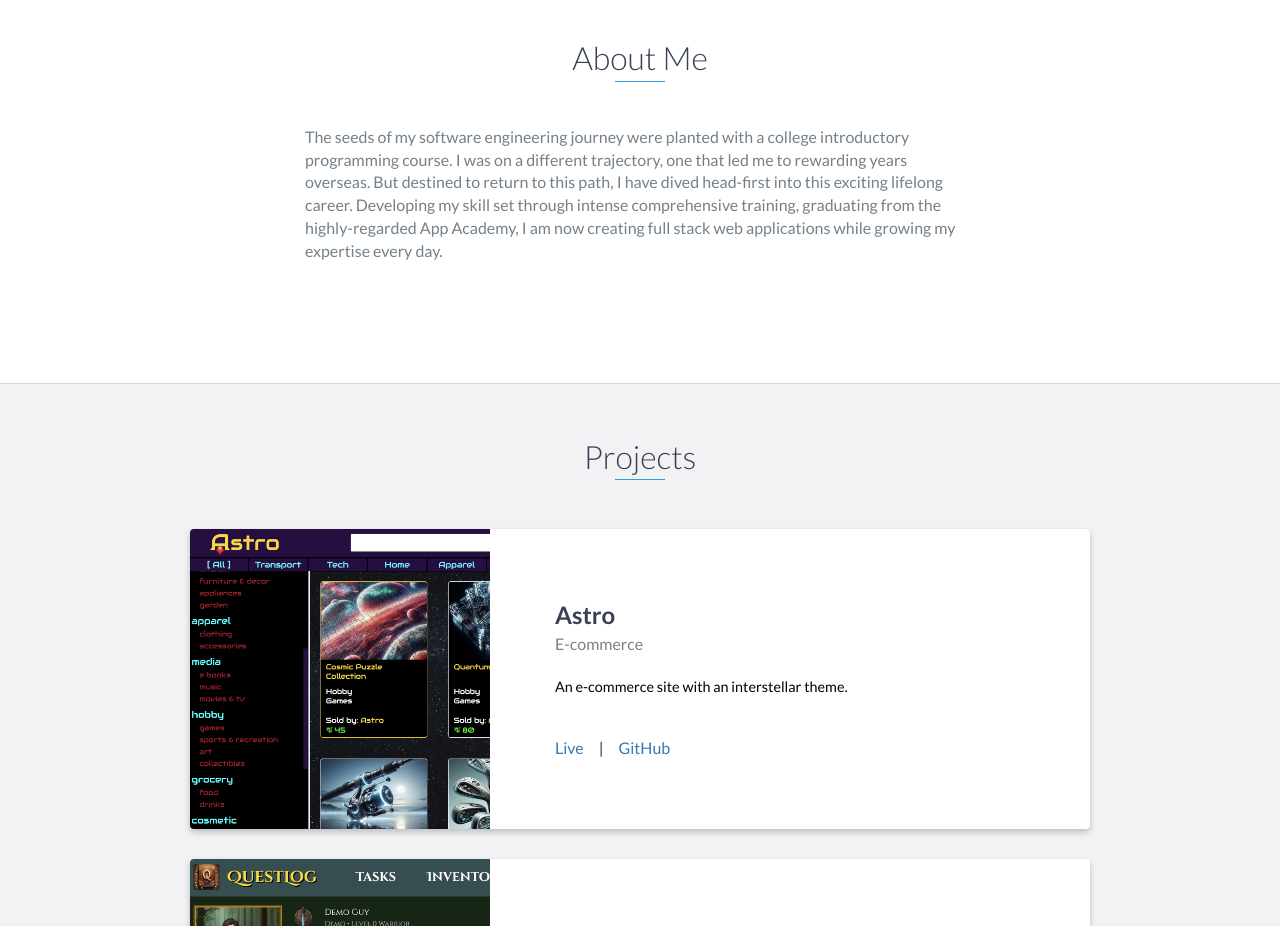
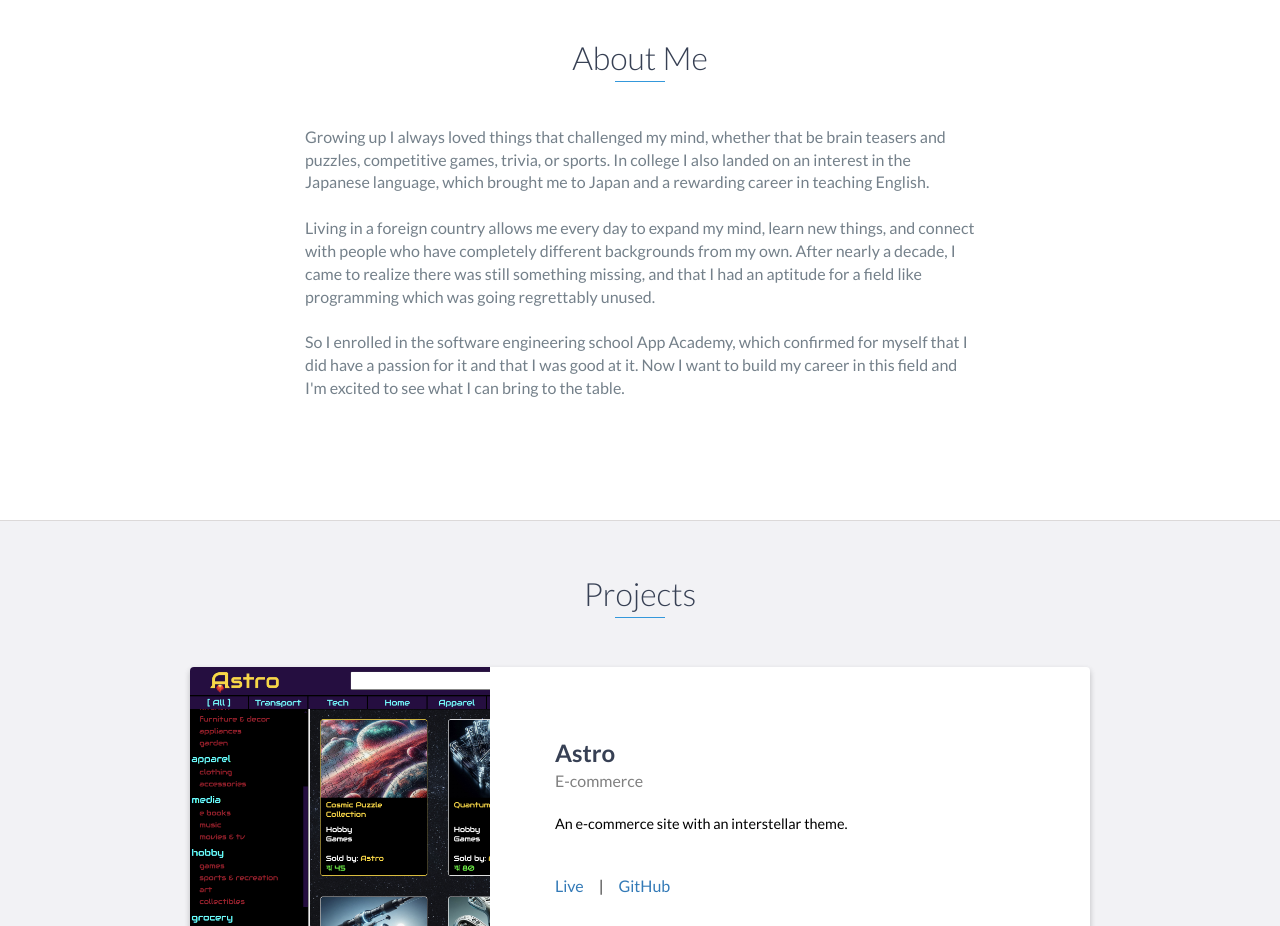
Before and after one commit to ummjhall/portfolio, a website: page index.html in a window 1280 px wide. Shown: the part 840-1766 px from the top of the page. Drawn offline with nearby package versions, Linux system fonts and the light colour scheme.

Commit message:
Update About Me

```diff
--- a/index.html
+++ b/index.html
@@ -93,11 +93,23 @@
         <h2 class="heading">About Me</h2>
         <div class="optional-section-block" style="border: none;">
             <p style="font-size: 16px">
-                The seeds of my software engineering journey were planted with a college introductory programming course.
+                Growing up I always loved things that challenged my mind, whether that be brain teasers and puzzles,
+                competitive games, trivia, or sports. In college I also landed on an interest in the Japanese language,
+                which brought me to Japan and a rewarding career in teaching English.
+                <br><br>
+                Living in a foreign country allows me every day to expand my mind, learn new things, and connect with
+                people who have completely different backgrounds from my own. After nearly a decade, I came to
+                realize there was still something missing, and that I had an aptitude for a field like programming
+                which was going regrettably unused.
+                <br><br>
+                So I enrolled in the software engineering school App Academy, which confirmed for myself that I did have a
+                passion for it and that I was good at it. Now I want to build my career in this field and I'm excited
+                to see what I can bring to the table.
+                <!-- The seeds of my software engineering journey were planted with a college introductory programming course.
                 I was on a different trajectory, one that led me to rewarding years overseas. But destined to return to this path,
                 I have dived head-first into this exciting lifelong career. Developing my skill set through intense comprehensive training,
                 graduating from the highly-regarded App Academy, I am now creating full stack web applications while growing my expertise
-                every day.
+                every day. -->
             </p>
         </div>
         <!-- End .optional-section-block -->
```
